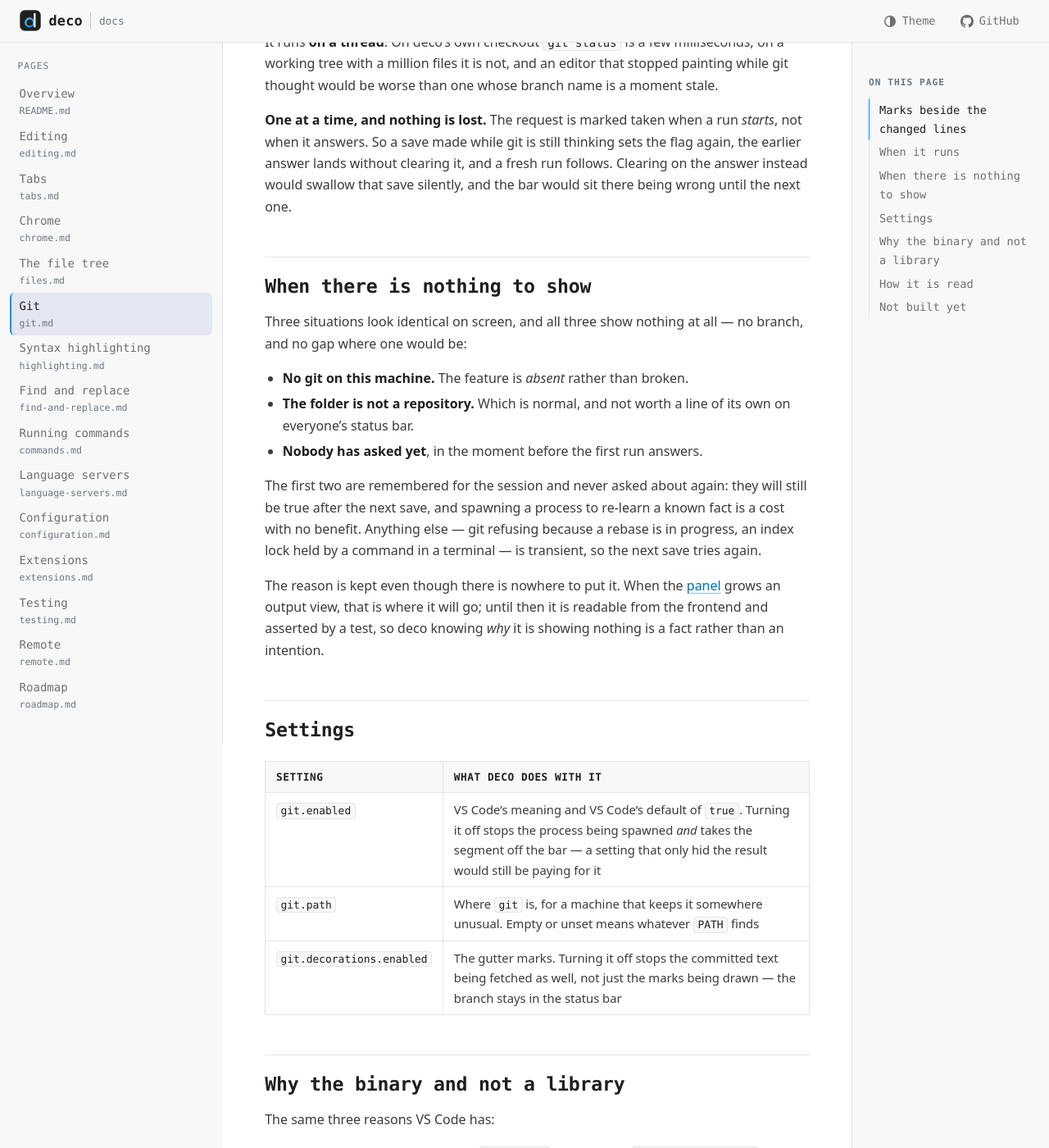
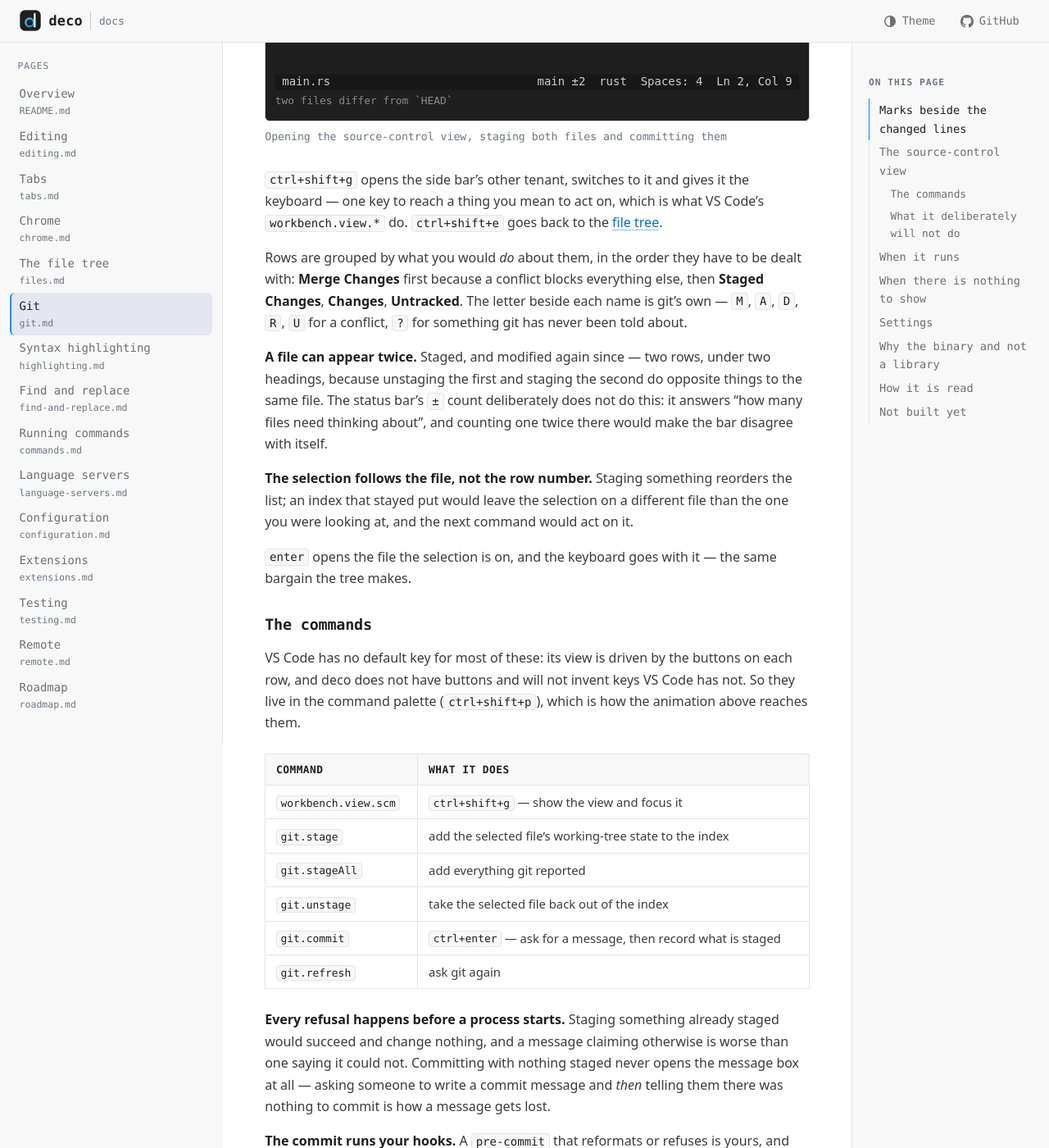
Before and after one commit to sabas0ba/deco, a Jekyll site: the page built from docs/git.md, in a window 1280 px wide and 1400 px high, scrolled down 2782 px. Shown: the whole window at 82% size. Built offline with Jekyll 4.4.1, drawn with Linux system fonts in a browser that asks for light colours; our own code applies the rules of GitHub Pages for plain Markdown files; some of the changed text lies outside the part shown.

Commit message:
docs(git): the source-control view, and the chapter closed out
An animation generated from the real renderer: the view opened with
`ctrl+shift+g`, both files staged through the palette, and a commit
emptying the list. The demonstration harness gained an index and a
working tree of its own, so staging really moves a row from one heading
to another rather than the frames being posed.

Checked frame by frame against the rendered output rather than the
captions — a lesson from the gutter demonstration, where the glyphs I
counted turned out to be in my own caption text. `Changes` is a
substring of `Staged Changes`, so the first check said nothing; reading
the heading lines themselves shows `Changes 1` and `Untracked 1`
becoming `Staged Changes 2` with `? notes.md` becoming `A notes.md`,
which is what git does.

The git commands go in the palette rather than getting keys of their
own: VS Code drives its view from the buttons on each row, and deco has
said it will not invent keys VS Code does not have. `ctrl+enter` for
commit is VS Code's.

The roadmap chapter is now what is left rather than what is planned —
checkout, discard, push, a diff view, and git over a remote connection,
each with the reason it is its own piece of work.

````diff
--- a/docs/_data/nav.yml
+++ b/docs/_data/nav.yml
@@ -32,7 +32,7 @@
 - title: Git
   path: git.md
   url: /git.html
-  blurb: The branch and what differs from it, by running the binary
+  blurb: The branch, the gutter marks, and staging and committing
 
 - title: Syntax highlighting
   path: highlighting.md
--- a/docs/git.md
+++ b/docs/git.md
@@ -3,10 +3,9 @@
 ![The branch in the status bar, unmoved by typing and refreshed by a save and a new file](img/git-status.svg)
 
 deco reads git the way VS Code does: by running the `git` binary and parsing
-what it says. No library is linked. Two of the three stages are built — **the
-branch and what differs from it, in the status bar**, and **marks beside the
-lines that changed**. The source-control view is still
-[planned](roadmap.md#git).
+what it says. No library is linked. All three stages are built: **the branch and
+what differs from it, in the status bar**, **marks beside the lines that
+changed**, and **a source-control view** that stages, unstages and commits.
 
 ```
 main ±2 ↑2
@@ -64,6 +63,77 @@ The comparison itself is pure, so it is redone as the file is typed into. One
 The GPU frontend works the marks out but does not paint them yet — the same
 state its selection and current-line rectangles are in. When it grows the rest
 of its drawing they are already the same answer the terminal shows.
+
+## The source-control view
+
+![Opening the source-control view, staging both files and committing them](img/git-view.svg)
+
+`ctrl+shift+g` opens the side bar's other tenant, switches to it and gives it
+the keyboard — one key to reach a thing you mean to act on, which is what VS
+Code's `workbench.view.*` do. `ctrl+shift+e` goes back to the
+[file tree](files.md).
+
+Rows are grouped by what you would *do* about them, in the order they have to
+be dealt with: **Merge Changes** first because a conflict blocks everything
+else, then **Staged Changes**, **Changes**, **Untracked**. The letter beside
+each name is git's own — `M`, `A`, `D`, `R`, `U` for a conflict, `?` for
+something git has never been told about.
+
+**A file can appear twice.** Staged, and modified again since — two rows, under
+two headings, because unstaging the first and staging the second do opposite
+things to the same file. The status bar's `±` count deliberately does not do
+this: it answers "how many files need thinking about", and counting one twice
+there would make the bar disagree with itself.
+
+**The selection follows the file, not the row number.** Staging something
+reorders the list; an index that stayed put would leave the selection on a
+different file than the one you were looking at, and the next command would act
+on it.
+
+`enter` opens the file the selection is on, and the keyboard goes with it — the
+same bargain the tree makes.
+
+### The commands
+
+VS Code has no default key for most of these: its view is driven by the buttons
+on each row, and deco does not have buttons and will not invent keys VS Code has
+not. So they live in the command palette (`ctrl+shift+p`), which is how the
+animation above reaches them.
+
+| Command | What it does |
+| --- | --- |
+| `workbench.view.scm` | `ctrl+shift+g` — show the view and focus it |
+| `git.stage` | add the selected file's working-tree state to the index |
+| `git.stageAll` | add everything git reported |
+| `git.unstage` | take the selected file back out of the index |
+| `git.commit` | `ctrl+enter` — ask for a message, then record what is staged |
+| `git.refresh` | ask git again |
+
+**Every refusal happens before a process starts.** Staging something already
+staged would succeed and change nothing, and a message claiming otherwise is
+worse than one saying it could not. Committing with nothing staged never opens
+the message box at all — asking someone to write a commit message and *then*
+telling them there was nothing to commit is how a message gets lost.
+
+**The commit runs your hooks.** A `pre-commit` that reformats or refuses is
+yours, and inheriting it is the whole argument for shelling out rather than
+linking a library. Their stdin is closed and `GIT_TERMINAL_PROMPT` is `0`, so a
+hook that decides to ask a question fails rather than hanging with the editor
+holding its pipes.
+
+### What it deliberately will not do
+
+**Discard.** `git clean` and `git checkout --` throw away work with no undo and
+no trash, which is the same thing the [tree's delete](files.md) refuses to do
+quietly. Not built, rather than built without a way back.
+
+**Reach the network.** No push, pull or fetch. Those need credentials, and a
+credential prompt is a thing an editor has to be trusted with; reading and
+staging need neither.
+
+**Change a repository over a remote connection.** The repository is on the far
+machine, and staging here would change a different one and report success about
+theirs. Refused by name.
 
 ## When it runs
 
@@ -186,10 +256,15 @@ Two environment variables go to the child, and each prevents a specific failure:
 
 ## Not built yet
 
-**Nothing writes to a repository.** No staging, no committing, no checkout.
-Reading a repository and changing one are different promises, and the writing
-half arrives with the source-control view that gives you somewhere to see what
-you are about to do.
+**No checkout, and no branch list.** Switching branches can lose uncommitted
+work when it goes wrong, and doing it well needs to say what would be lost
+before it happens. That is its own piece of work rather than a line in this
+one.
+
+**No diff view.** The gutter says which lines changed in the file you are
+looking at; there is no side-by-side of a file you are not. The marks are
+computed for any open file, so the pieces are there, but a diff view is a
+second editor pane and that is a chapter of its own.
 
 **Nothing over a remote connection.** A remote workspace's root is a path on the
 far machine, so running git here against it would either fail or — worse, if a
````
Also changed, not shown: docs/README.md (+1 -1 lines), docs/roadmap.md (+28 -20 lines), README.md, docs/img/command-palette.svg, docs/img/extension-commands.svg, docs/img/git-view.svg (added), 2 other files.
